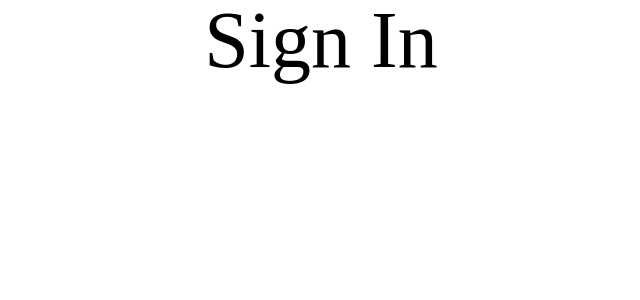
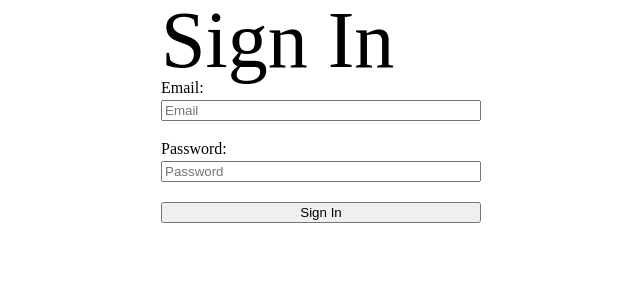
Before and after one commit to cju5025/MMC-Books-Frontend, a React (Create React App) app: page /sign-in in a window 1280 px wide. Shown: the top 300 px of the page, without its empty margins (319-959 px from the left). Built offline with nearby package versions, Linux system fonts and the light colour scheme.

Commit message:
requests user data upon sign in

```diff
--- a/src/components/js/sign-in.js
+++ b/src/components/js/sign-in.js
@@ -1,11 +1,56 @@
 import { Component } from 'react';
 
 export default class SignIn extends Component {
+
+    state = {
+        username: '',
+        email: '',
+        password:''
+    }
+
+    handleChange = (event) => {
+        this.setState({ [event.target.name]: event.target.value })
+    }
+
+    handleSubmit = (event) => {
+        event.preventDefault();
+
+        fetch('http://localhost:4000/login', {
+            method: 'POST',
+            headers: {
+                'Content-Type': 'application/json',
+                'Accept': 'application/json'
+            },
+            body: JSON.stringify({ user: {
+                email: this.state.email,
+                password: this.state.password
+            }})
+        }).then(response => response.json())
+        .then(response => {
+            if (response.token)  {
+                localStorage.setItem('token', response.token)
+                localStorage.setItem('user_id', response.user.id)
+                window.location.replace('http://localhost:3000/home')
+            }
+            else {
+                throw new Error(response)
+            }
+        }).catch(error => alert(error.message))
+    }
 
     render () {
         return (
             <div id="sign-in">
                 <h1>Sign In</h1>
+                <form id="sign-in-form" onSubmit={this.handleSubmit}>
+                        <label>Email:</label>
+                        <input onChange={this.handleChange} value={this.state.email} type="text" name="email" placeholder="Email"/>
+
+                        <label>Password:</label>
+                        <input onChange={this.handleChange} value={this.state.password} type="password" name="password" placeholder="Password"/>
+
+                        <input type="submit" value="Sign In" id="sign-up-button" />
+                </form>
             </div>
         )
     }
```
